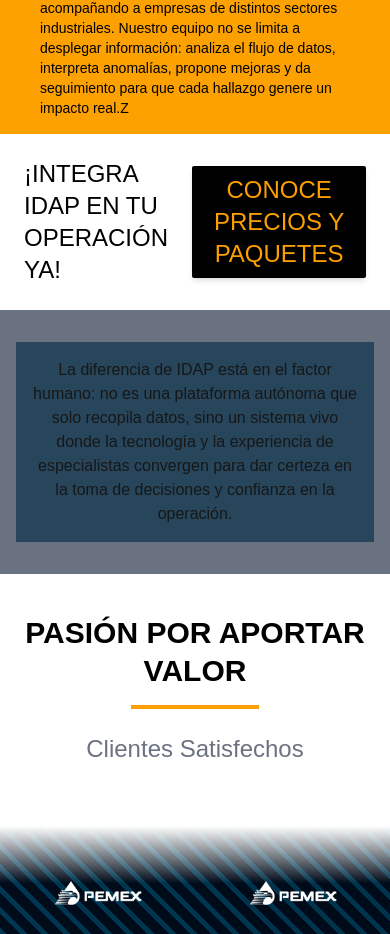
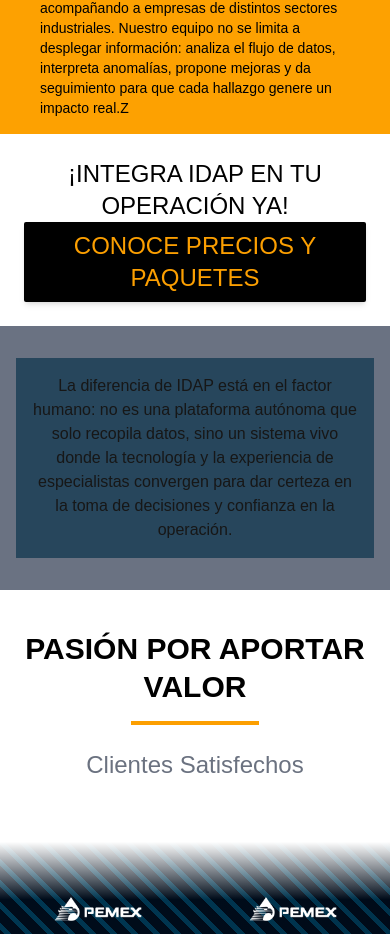
Before and after one commit to diapsa/diapsa-frontend, a Next.js app: page / in a window 390 px wide. Shown: the part 4915-5849 px from the top of the page. Built offline with nearby package versions, Linux system fonts and the light colour scheme.

Commit message:
Fixing button order

```diff
--- a/components/organisms/IdapIntro.tsx
+++ b/components/organisms/IdapIntro.tsx
@@ -98,8 +98,8 @@ export default function IdapIntro() {
                     ))}
                 </div>
             </div>
-            <div className="flex justify-around items-center p-6 text-black">
-                <p className="text-2xl">¡INTEGRA IDAP EN TU OPERACIÓN YA!</p>
+            <div className="flex flex-col lg:flex-row justify-around items-center p-6 text-black">
+                <p className="text-2xl text-center">¡INTEGRA IDAP EN TU OPERACIÓN YA!</p>
                 <Button variant="black" className="text-2xl">
                     CONOCE PRECIOS Y PAQUETES
                 </Button>
```
